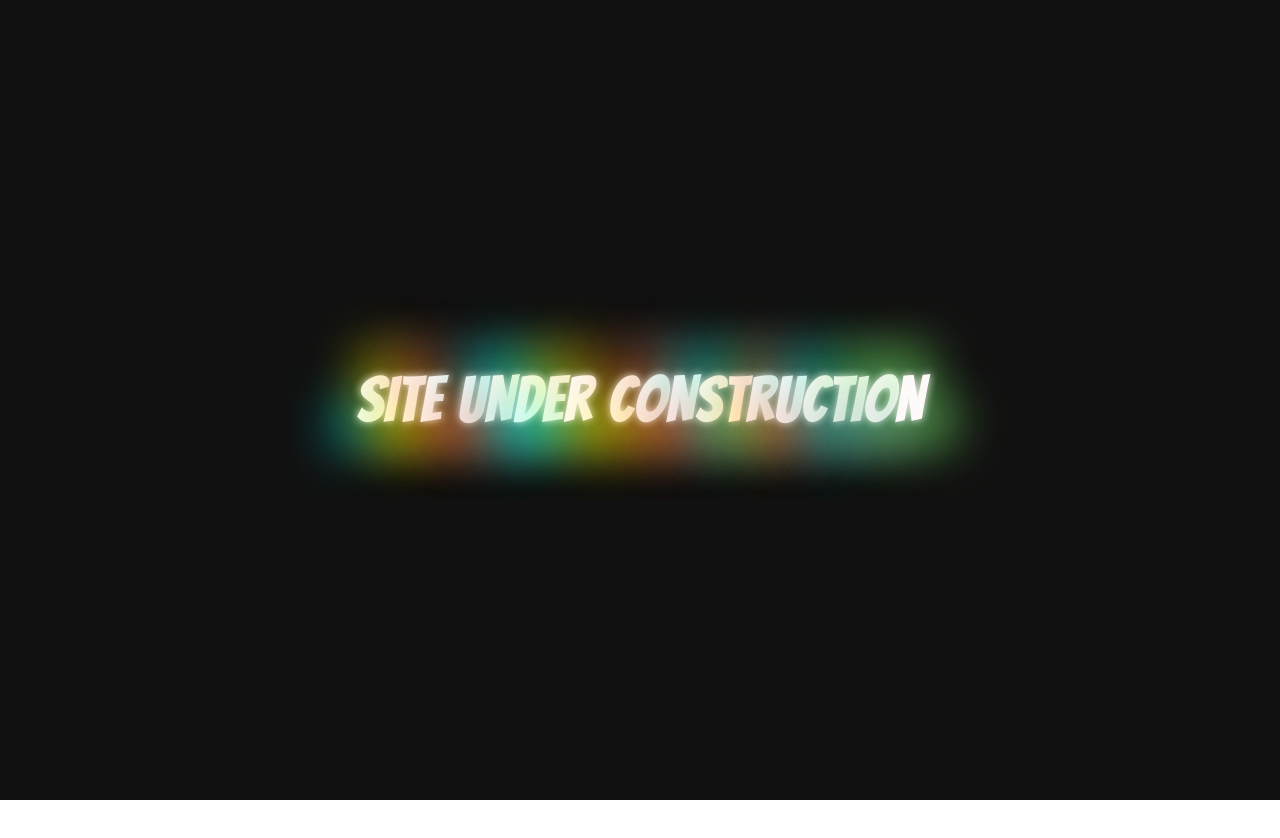
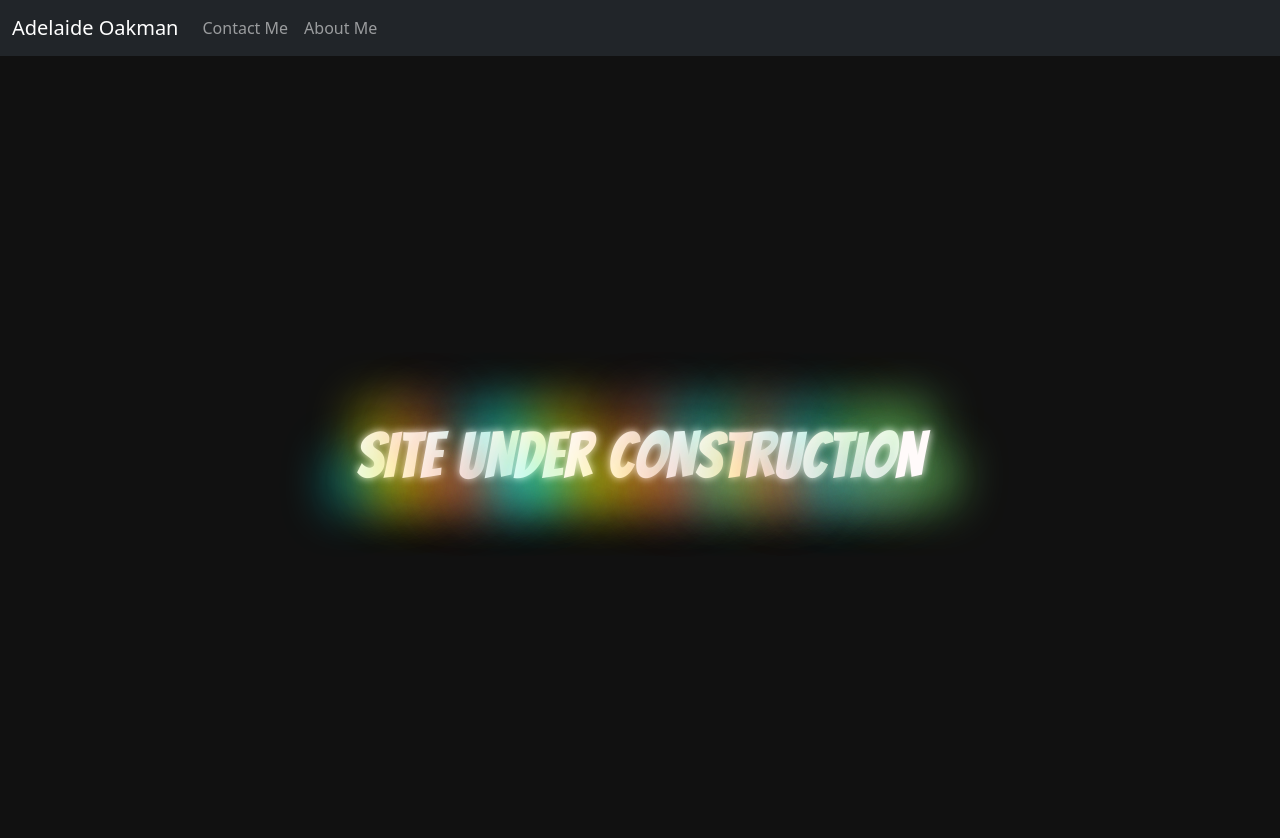
Before and after one commit to AdLOak/AdLOak.github.io, a plain HTML site: page index.html in a window 1280 px wide. Before the commit the page ends 800 px from the top, so only its background shows below. Drawn offline with nearby package versions, Linux system fonts and the light colour scheme.

Commit message:
adds bootstrap links and adds baisc navigation bar

```diff
--- a/index.html
+++ b/index.html
@@ -7,16 +7,30 @@
 
     <title>Adelaide Oakman</title>
 
-    <link rel="stylesheet" href="css/style.css">
-    <link rel="stylesheet" href="css/normalize.css">
-    <link rel="stylesheet" href="css/global.css">
+      <link href="https://cdn.jsdelivr.net/npm/bootstrap@5.1.3/dist/css/bootstrap.min.css" rel="stylesheet" integrity="sha384-1BmE4kWBq78iYhFldvKuhfTAU6auU8tT94WrHftjDbrCEXSU1oBoqyl2QvZ6jIW3" crossorigin="anonymous">
+      <link rel="stylesheet" href="css/style.css">
   </head>
+  <nav class="navbar navbar-expand-lg navbar-dark bg-dark">
+    <div class="container-fluid">
+      <img class>
+      <a class="navbar-brand" href="#">Adelaide Oakman</a>
+      <button class="navbar-toggler" type="button" data-bs-toggle="collapse" data-bs-target="#navbarNavDropdown" aria-controls="navbarNavDropdown" aria-expanded="false" aria-label="Toggle navigation">
+        <span class="navbar-toggler-icon"></span>
+      </button>
+      <div class="collapse navbar-collapse " id="navbarNavDropdown">
+        <ul class="navbar-nav">
+          <li class="nav-item">
+            <a class="nav-link" href="#">Contact Me</a>
+          </li>
+          <li class="nav-item">
+            <a class="nav-link" href="#">About Me</a>
+          </li>
+        </ul>
+      </div>
+    </div>
+  </nav>
   <body>
-      <nav>
-
-      </nav>
-
-      <section>
+      <section class="main">
         <span>S</span>
         <span>I</span>
         <span>T</span>
@@ -41,5 +55,6 @@
         <span>O</span>
         <span>N</span>
       </section>
+      <script src="https://cdn.jsdelivr.net/npm/bootstrap@5.1.3/dist/js/bootstrap.bundle.min.js" integrity="sha384-ka7Sk0Gln4gmtz2MlQnikT1wXgYsOg+OMhuP+IlRH9sENBO0LRn5q+8nbTov4+1p" crossorigin="anonymous"></script>
   </body>
 </html>
```
